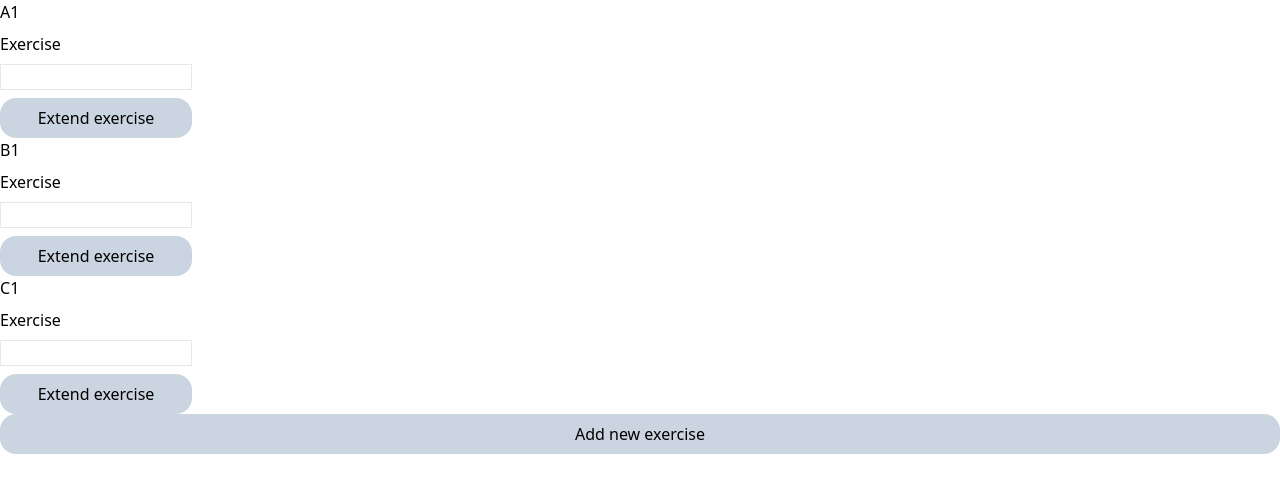
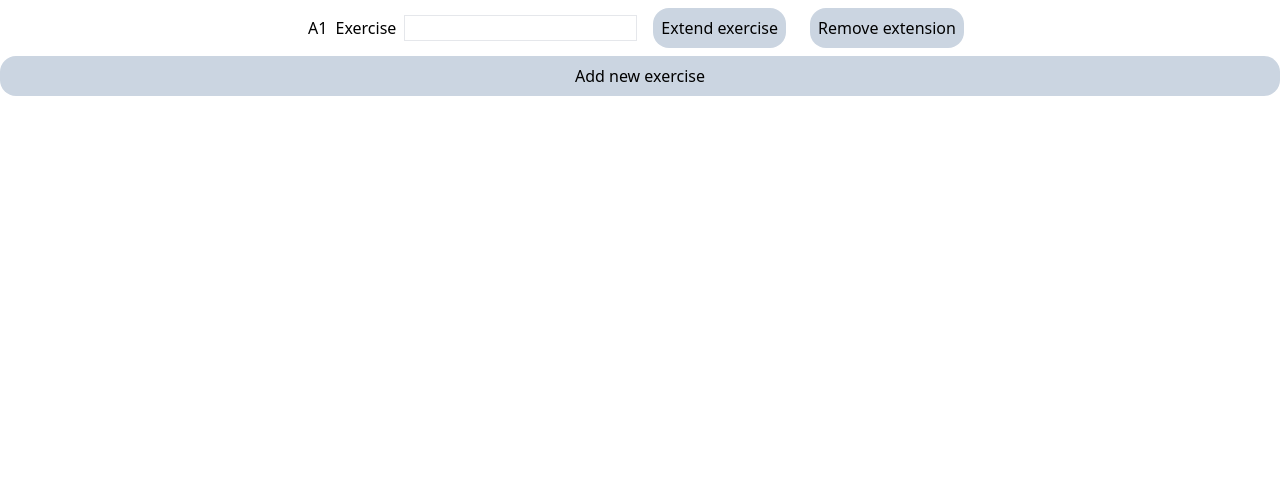
Before and after one commit to joshgarza/MVP, a React (Create React App) app in the folder client/: page / in a window 1280 px wide. Both pictures are taken after a click on the button "Add new exercise". Shown: the top 492 px of the page. Built offline with nearby package versions, Linux system fonts and the light colour scheme; no server answers.

Commit message:
Troubleshooting removal of exercises and their extensions

```diff
--- a/client/src/components/Landing_Page/Login.js
+++ b/client/src/components/Landing_Page/Login.js
@@ -21,20 +21,26 @@ const workout = {
 
 const WorkoutBuilder = () => {
   const [workout, setWorkout] = useState();
-  const [grid, setGrid] = useState([[0], [0]]);
+  const [grid, setGrid] = useState([]);
 
   const assignmentForm = (rowIdx, colIdx) => {
-    let letter = String.fromCharCode(65 + rowIdx);
+    let letter = String.fromCharCode(65 + grid[rowIdx][colIdx]);
+    console.log(grid[rowIdx][colIdx])
 
     return (
-      <div className="flex flex-col w-48 gap-2">
+      <div className="flex gap-2 items-center justify-center">
         {letter}{colIdx + 1}
         <label>Exercise</label>
         <input type="text" className="border"></input>
-        <button className="rounded-2xl bg-slate-300 p-2" onClick={() => {
+        <button className="rounded-2xl bg-slate-300 p-2 m-2" onClick={() => {
           extendExercise(rowIdx)
         }}>
           Extend exercise
+        </button>
+        <button className="rounded-2xl bg-slate-300 p-2 m-2" onClick={() => {
+          removeExtension(rowIdx, colIdx)
+        }}>
+          Remove extension
         </button>
       </div>
     )
@@ -42,14 +48,31 @@ const WorkoutBuilder = () => {
 
   const extendExercise = (rowIdx) => {
     let copyGrid = [...grid];
-    copyGrid[rowIdx].push(0)
+    copyGrid[rowIdx].push(rowIdx)
     setGrid(copyGrid)
   }
 
   const addExercise = () => {
     let copyGrid = [...grid];
-    copyGrid.push([0])
+    copyGrid.push([grid.length])
     setGrid(copyGrid)
+  }
+
+  const removeExtension = (rowIdx, colIdx) => {
+    // splice out element and update grid
+    let copyGrid = [...grid];
+
+    if (copyGrid[rowIdx].length === 1) {
+      console.log(rowIdx)
+      copyGrid.splice(rowIdx, 1)
+    } else {
+      copyGrid[rowIdx].splice(colIdx, 1);
+    }
+    setGrid(copyGrid)
+  }
+
+  const removeExercise = (rowIdx) => {
+    // splice out element and update grid
   }
 
   return (
```
